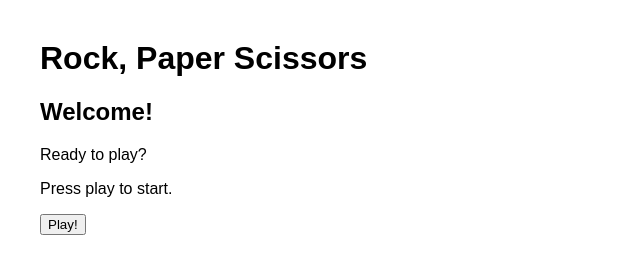
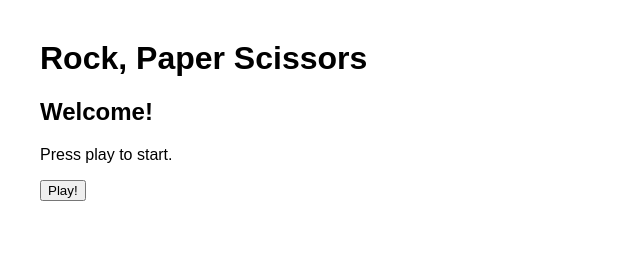
Before and after one commit to justinduplain/rock-paper-scissors, a plain HTML site: page index.html in a window 1280 px wide. Shown: the whole page, without its empty margins (0-640 px from the left). Drawn offline with Linux system fonts and the light colour scheme.

Commit message:
cleanup the welcome screen

```diff
--- a/index.html
+++ b/index.html
@@ -13,7 +13,6 @@
     <div id="app">
       <h2>Welcome!</h2>
       <div>
-        <p>Ready to play?</p>
         <p>Press play to start.</p>
         <button id="start-button">Play!</button>
     </div>
```
